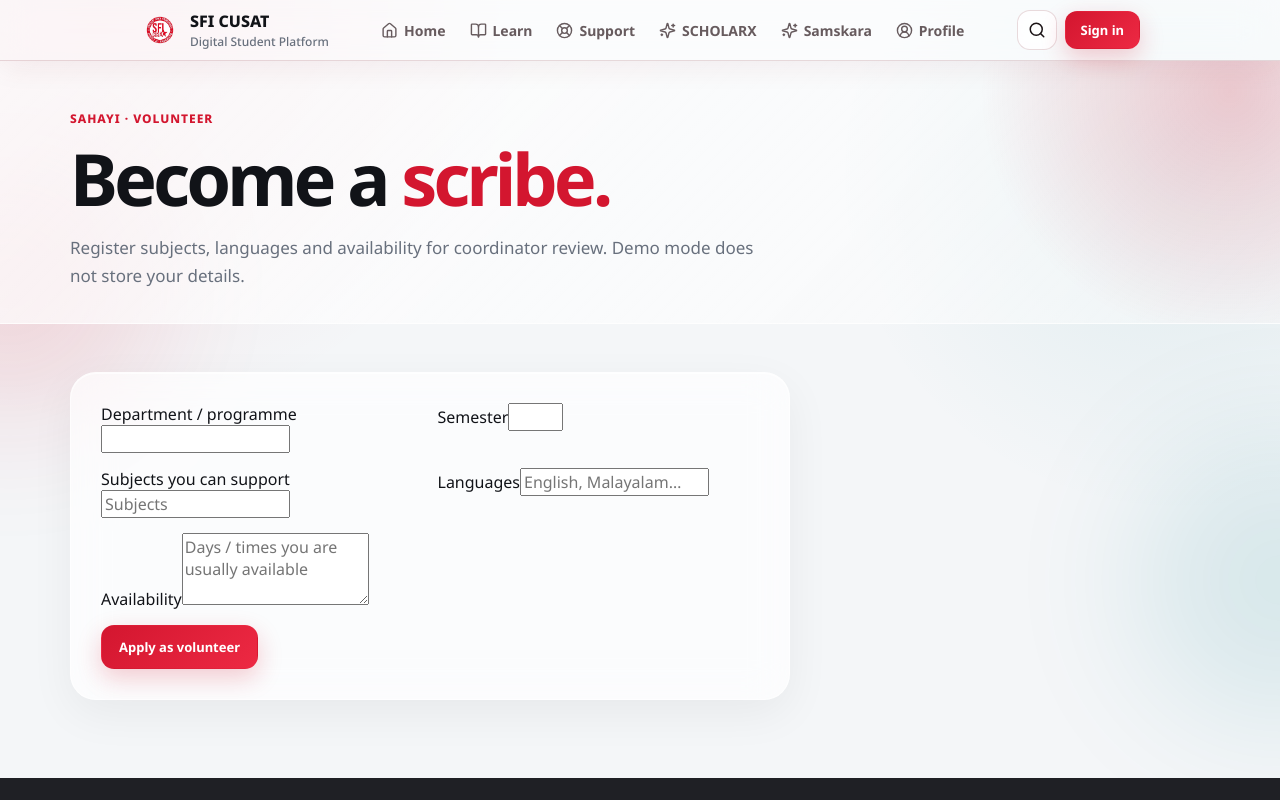
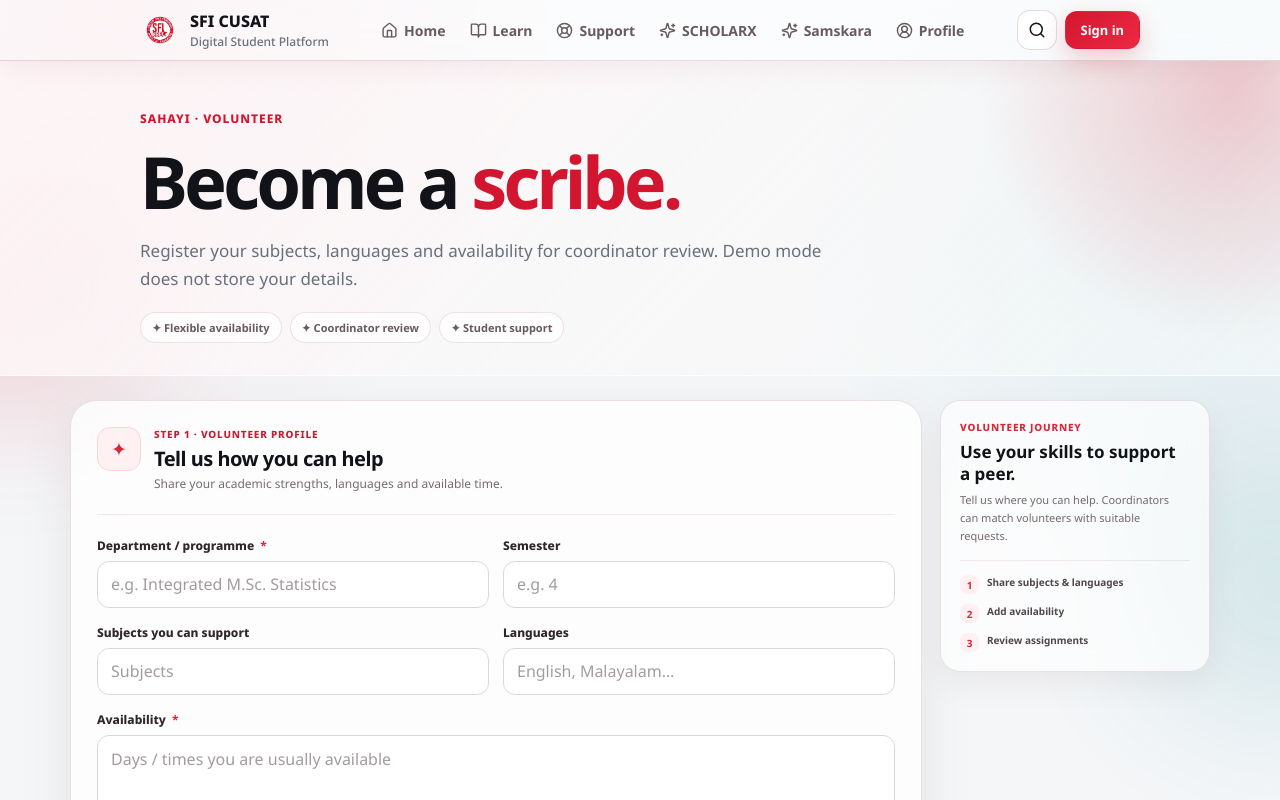
Before and after one commit to Com-Adarsh/Sficusatapp-, a Next.js app: page /sahayi/volunteer in a window 1280 px wide. Shown: the top 800 px of the page. Built offline with nearby package versions, Linux system fonts and the light colour scheme.

Commit message:
feat: redesign Sahayi and Samskara forms

```diff
--- a/app/sahayi/volunteer/page.tsx
+++ b/app/sahayi/volunteer/page.tsx
@@ -1 +1,22 @@
-"use client"; import PageShell from "../../components/PageShell"; import {useState} from "react"; export default function Volunteer(){const[s,setS]=useState(false);return <PageShell><section className="hero compact"><div className="shell"><div className="eyebrow">Sahayi · Volunteer</div><h1>Become a <em>scribe.</em></h1><p>Register subjects, languages and availability for coordinator review. Demo mode does not store your details.</p></div></section><section className="section"><div className="shell"><div className="authcard wide">{s?<><h2>Volunteer application recorded</h2><p>Demo application ID: SV-DEMO-001. Coordinator vetting and assignment matching will be enabled with the backend.</p><a className="btn primary" href="/sahayi/assignments">View assignments</a></>:<form className="formgrid" onSubmit={e=>{e.preventDefault();setS(true)}}><label>Department / programme<input required/></label><label>Semester<input type="number" min="1" max="20"/></label><label>Subjects you can support<input placeholder="Subjects"/></label><label>Languages<input placeholder="English, Malayalam…"/></label><label className="full">Availability<textarea rows={3} required placeholder="Days / times you are usually available"/></label><div className="full"><button className="btn primary">Apply as volunteer</button></div></form>}</div></div></section></PageShell>}
+"use client";
+import PageShell from "../../components/PageShell";
+import {useState} from "react";
+
+export default function Volunteer(){
+ const[s,setS]=useState(false);
+ return <PageShell><section className="hero compact form-hero"><div className="shell">
+  <div className="eyebrow">Sahayi · Volunteer</div><h1>Become a <em>scribe.</em></h1><p>Register your subjects, languages and availability for coordinator review. Demo mode does not store your details.</p>
+  <div className="form-hero-meta"><span>✦ Flexible availability</span><span>✦ Coordinator review</span><span>✦ Student support</span></div>
+ </div></section>
+ {s?<div className="shell"><div className="form-success"><div className="form-success-icon">✓</div><h2>Volunteer application <em>recorded.</em></h2><p>Demo application ID: SV-DEMO-001. Coordinator vetting and assignment matching will be enabled with the backend.</p><div className="actions"><a className="btn primary" href="/sahayi/assignments">View assignments</a><button className="btn" onClick={()=>setS(false)}>Apply again</button></div></div></div>:
+ <section className="form-section"><div className="shell form-layout"><div className="form-card"><div className="form-card-head"><div className="form-card-icon">✦</div><div><small>Step 1 · Volunteer profile</small><h2>Tell us how you can help</h2><p>Share your academic strengths, languages and available time.</p></div></div>
+ <form className="polished-form" onSubmit={e=>{e.preventDefault();setS(true)}}><div className="polished-grid">
+  <label className="polished-field"><span>Department / programme <b>*</b></span><input required placeholder="e.g. Integrated M.Sc. Statistics"/></label>
+  <label className="polished-field"><span>Semester</span><input type="number" min="1" max="20" placeholder="e.g. 4"/></label>
+  <label className="polished-field"><span>Subjects you can support</span><input placeholder="Subjects"/></label>
+  <label className="polished-field"><span>Languages</span><input placeholder="English, Malayalam…"/></label>
+  <label className="polished-field full"><span>Availability <b>*</b></span><textarea rows={4} required placeholder="Days / times you are usually available"/></label>
+ </div><div className="form-actions"><div className="form-note"><strong>✓</strong><span>Your details are reviewed by the Sahayi coordinator before assignment.</span></div><button className="btn primary">Apply as volunteer →</button></div></form>
+ </div><aside className="form-aside"><div className="form-aside-card"><div className="form-aside-number">VOLUNTEER JOURNEY</div><h3>Use your skills to support a peer.</h3><p>Tell us where you can help. Coordinators can match volunteers with suitable requests.</p><div className="form-aside-list"><div><i>1</i> Share subjects & languages</div><div><i>2</i> Add availability</div><div><i>3</i> Review assignments</div></div></div></aside></div></section>}
+ </PageShell>
+}
```
